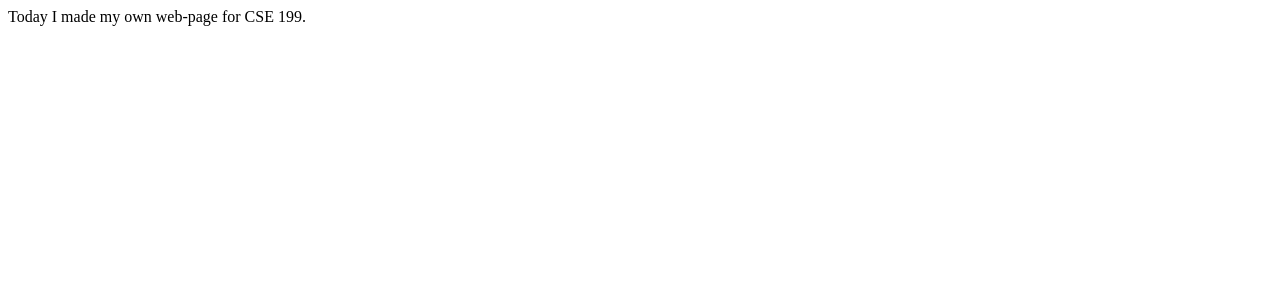
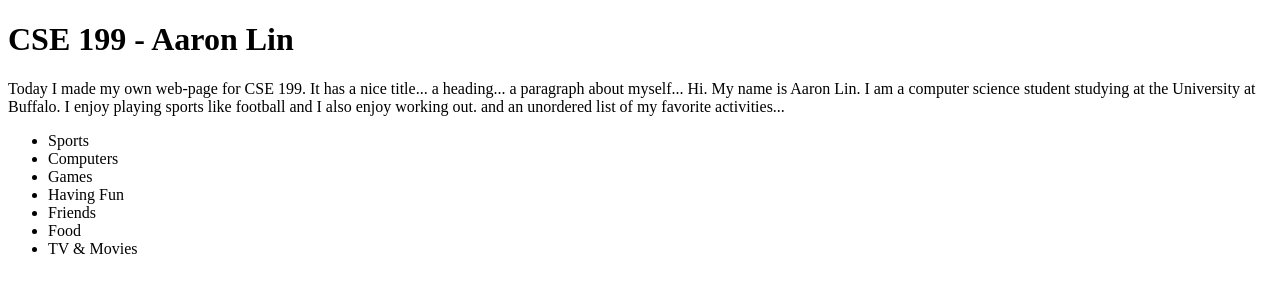
Before and after one commit to aaronchanlin/aaronchanlin.github.io, a plain HTML site: page index.html in a window 1280 px wide. Drawn offline with Linux system fonts and the light colour scheme.

Commit message:
index
index page

```diff
--- a/index.html
+++ b/index.html
@@ -3,7 +3,29 @@
 <head>
 	<title>CSE 199 - Aaron Lin</title>
 </head>
+<h1>CSE 199 - Aaron Lin</h1>
 <body>
 	Today I made my own web-page for CSE 199.
+
+  It has a nice title... a heading...
+
+  a paragraph about myself...
+
+  Hi. My name is Aaron Lin. I am a computer science student studying at the
+  University at Buffalo. I enjoy playing sports like football and I also enjoy
+  working out.
+
+  and an unordered list of my favorite activities...
+
+  <ul>
+    <li>Sports</li>
+    <li>Computers</li>
+    <li>Games</li>
+    <li>Having Fun</li>
+    <li>Friends</li>
+    <li>Food</li>
+    <li>TV & Movies</li>
+</ul>
+
 </body>
 </html>
```
